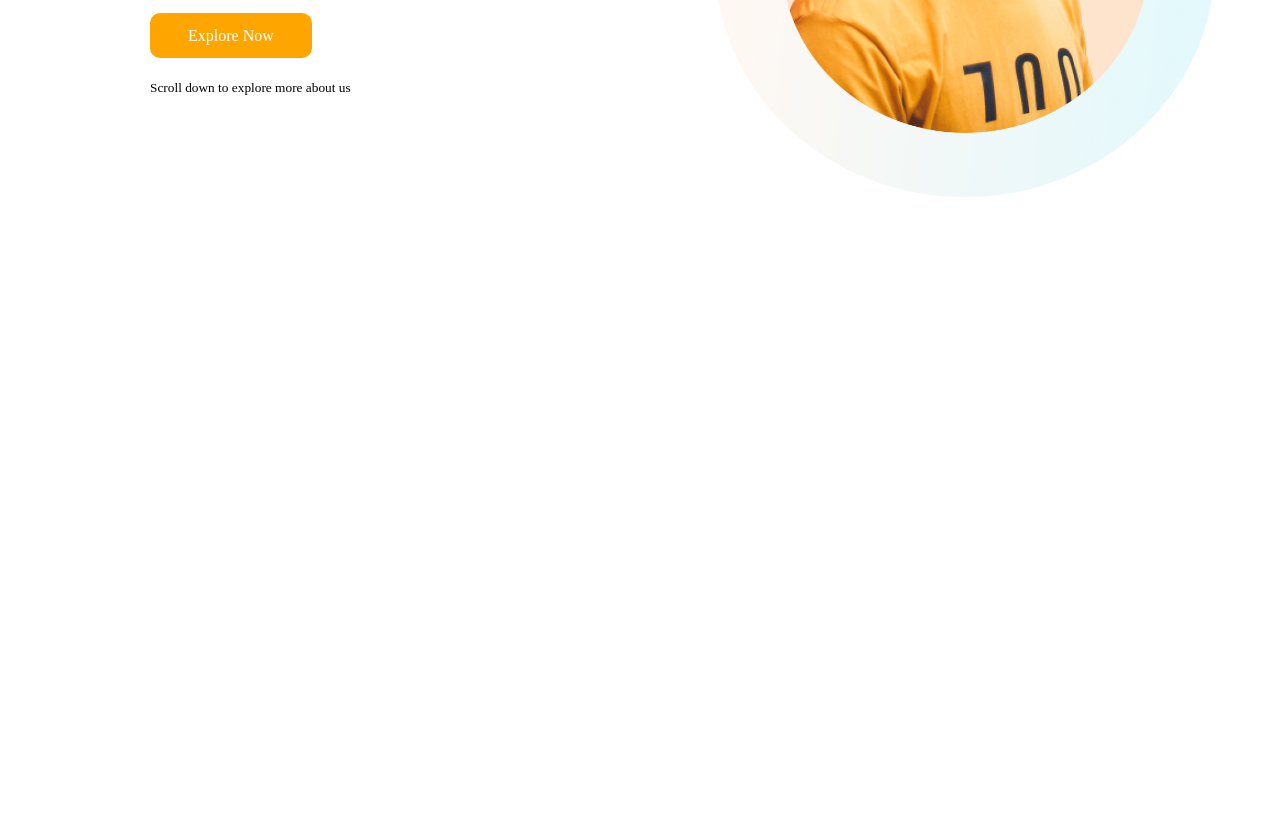
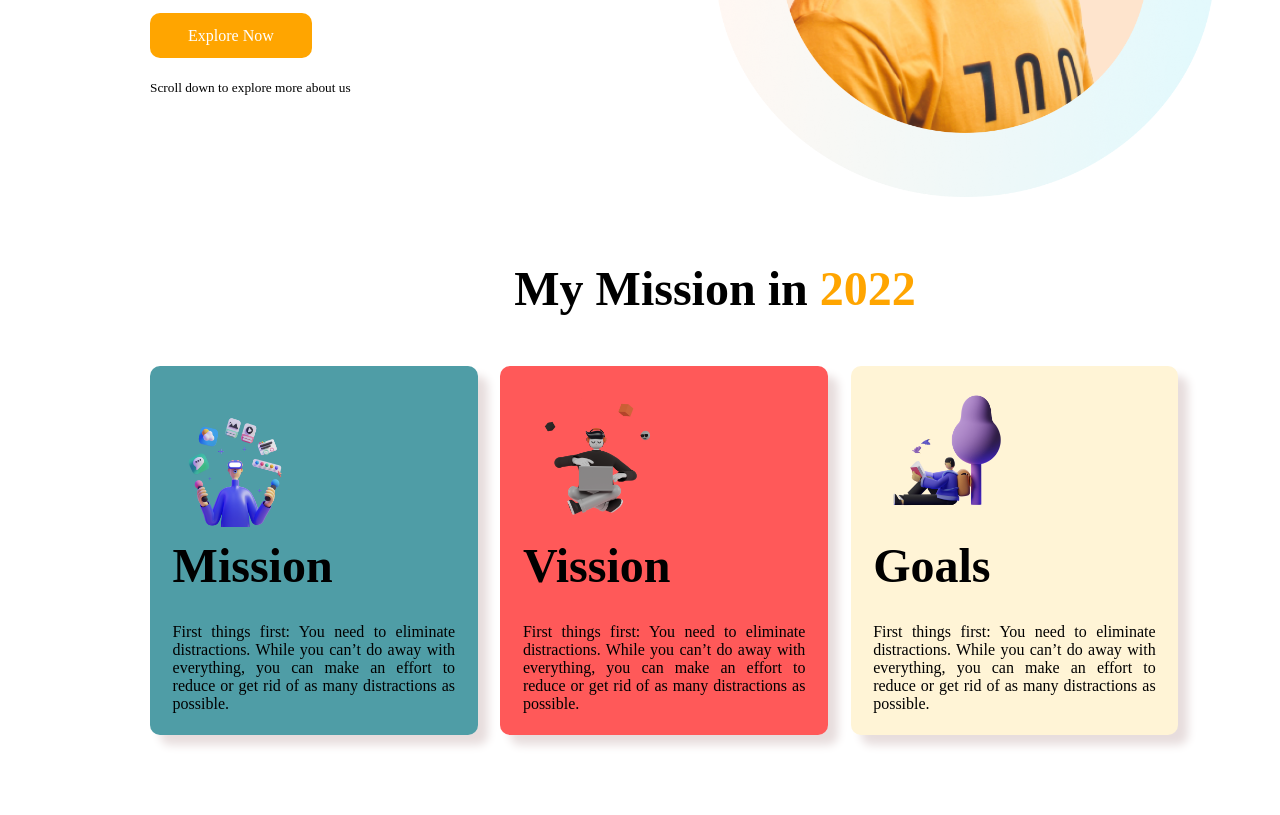
Before and after one commit to rakib333/mission_2022, a plain HTML site: page index.html in a window 1280 px wide. Shown: the part 403-1218 px from the top of the page. Before the commit the page ends 800 px from the top, so only its background shows below. Drawn offline with Linux system fonts and the light colour scheme.

Commit message:
2nd part commited

```diff
--- a/index.html
+++ b/index.html
@@ -32,7 +32,43 @@
     </section>
 
     <!-- 2nd section -->
+    <section class="mission-main">
+        <h1>My Mission in <span class="diff-color">2022</span></h1>
+        <div class="mission-items">
+            <div class="mission mission-bg">
+                <div class="mission-img">
+                    <img src="images/illustrators/illustrator-1.png" alt="">
+                </div>
+                <div class="mission-detils">
+                    <h1>Mission</h1>
+                    <p>First things first: You need to eliminate distractions. While you can’t do away with everything,
+                        you can make an effort to reduce or get rid of as many distractions as possible.</p>
+                </div>
+            </div>
 
+            <div class="mission vission-bg">
+                <div class="mission-img">
+                    <img src="images/illustrators/illustrator-2.png" alt="">
+                </div>
+                <div class="mission-detils">
+                    <h1>Vission</h1>
+                    <p>First things first: You need to eliminate distractions. While you can’t do away with everything,
+                        you can make an effort to reduce or get rid of as many distractions as possible.</p>
+                </div>
+            </div>
+
+            <div class="mission goals-bg">
+                <div class="mission-img">
+                    <img src="images/illustrators/illustrator-3.png" alt="">
+                </div>
+                <div class="mission-detils">
+                    <h1>Goals</h1>
+                    <p>First things first: You need to eliminate distractions. While you can’t do away with everything,
+                        you can make an effort to reduce or get rid of as many distractions as possible.</p>
+                </div>
+            </div>
+        </div>
+    </section>
 
 </body>
 
--- a/style.css
+++ b/style.css
@@ -22,6 +22,8 @@ body {
 }
 .section-details  h1 {
     font-size: 60px;
+    border-left: 4px solid #FF5959;
+    ;
 }
 .section-details  p {
     font-size: 18px;
@@ -49,3 +51,45 @@ body {
 /*==============
  2nd part css
  ================ */
+ .mission-main h1 {
+    text-align: center;
+    font-size: 48px;
+    font-weight: 700;
+ }
+ .mission-main .diff-color {
+    color: orange;
+ }
+ .mission-items {
+    display: flex;
+
+ }
+ .mission {
+    width: 25%;
+    margin-right: 2%;
+    box-shadow: 10px 10px 10px rgb(231, 221, 221);
+    border-radius: 10px;
+    padding: 2%;
+    margin-top: 50px;
+    margin-bottom: 80px;
+ }
+ .mission-bg {
+    background-color: #4F9DA6;
+ }
+ .vission-bg {
+     background-color: #FF5959;
+ }
+ .goals-bg {
+     margin-right: 0;
+     background-color: #FFF4D6;
+ }
+ .mission-img img {
+     height: 145px;
+     width: 145px;
+ }
+ .mission-detils h1 {
+     text-align: start;
+     margin-bottom: 30px;
+ }
+ .mission-detils p {
+     text-align: justify;
+ }
```
